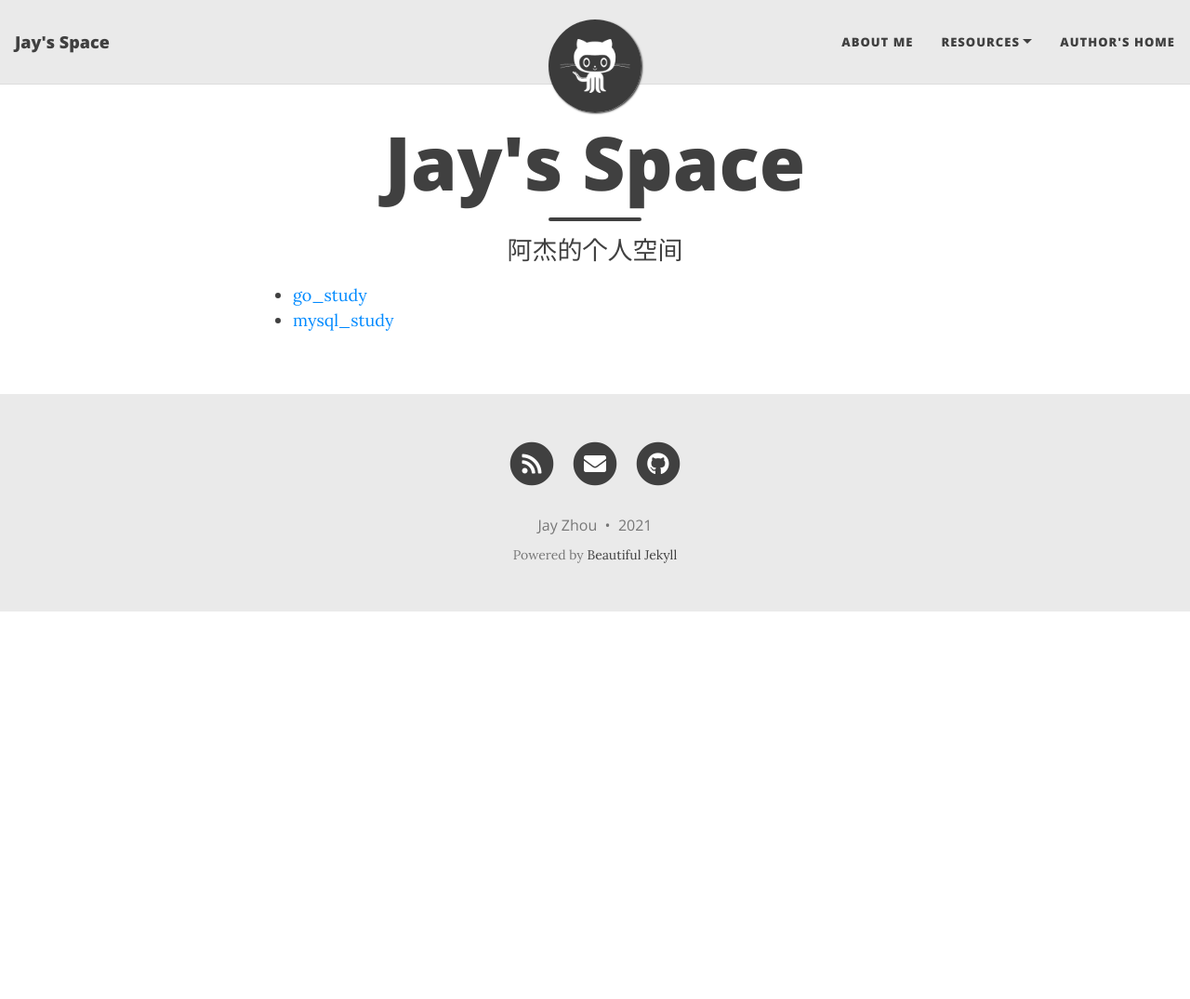
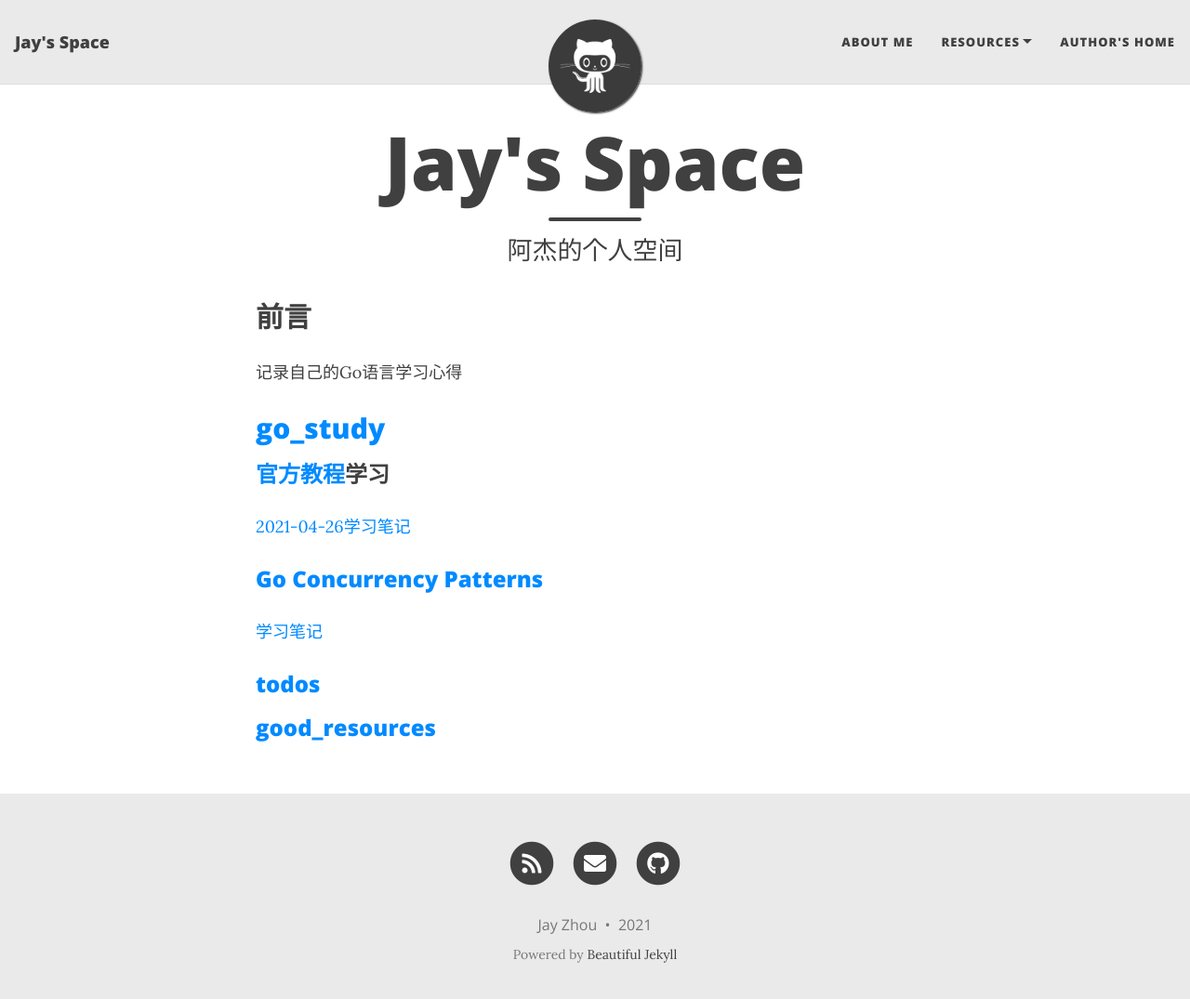
Before and after one commit to jayzhou215/jayzhou215.github.io, a Jekyll site: the page built from index.md, in a window 1280 px wide and 1088 px high. Shown: the top 1075 px of the window at 93% size. Built offline with Jekyll 4.4.1, drawn with Linux system fonts in a browser that asks for light colours; nearby versions of some CDN libraries; the list of posts is cut into pages by our own code.

Commit message:
pretty index

```diff
--- a/index.md
+++ b/index.md
@@ -4,6 +4,15 @@ title: Jay's Space
 subtitle: 阿杰的个人空间
 ---
 
+## 前言
+记录自己的Go语言学习心得
 
-- [go_study](./go_study/index.md)
-- [mysql_study](./mysql_study/index.md)
+## [go_study](./go_study/index.md)
+### [官方教程](https://tour.go-zh.org/welcome/1)学习
+[2021-04-26学习笔记](./go_study/tour_study.md)
+
+### [Go Concurrency Patterns](https://www.bilibili.com/video/BV1UJ411m7U1?from=search&seid=17329437087578237649)
+[学习笔记](./go_study/go_concurrency_patterns.md)
+
+### [todos](./go_study/todo.md)
+### [good_resources](./go_study/good_resource.md)
```
Also changed, not shown: go_study/index.md (+1 -1 lines).
